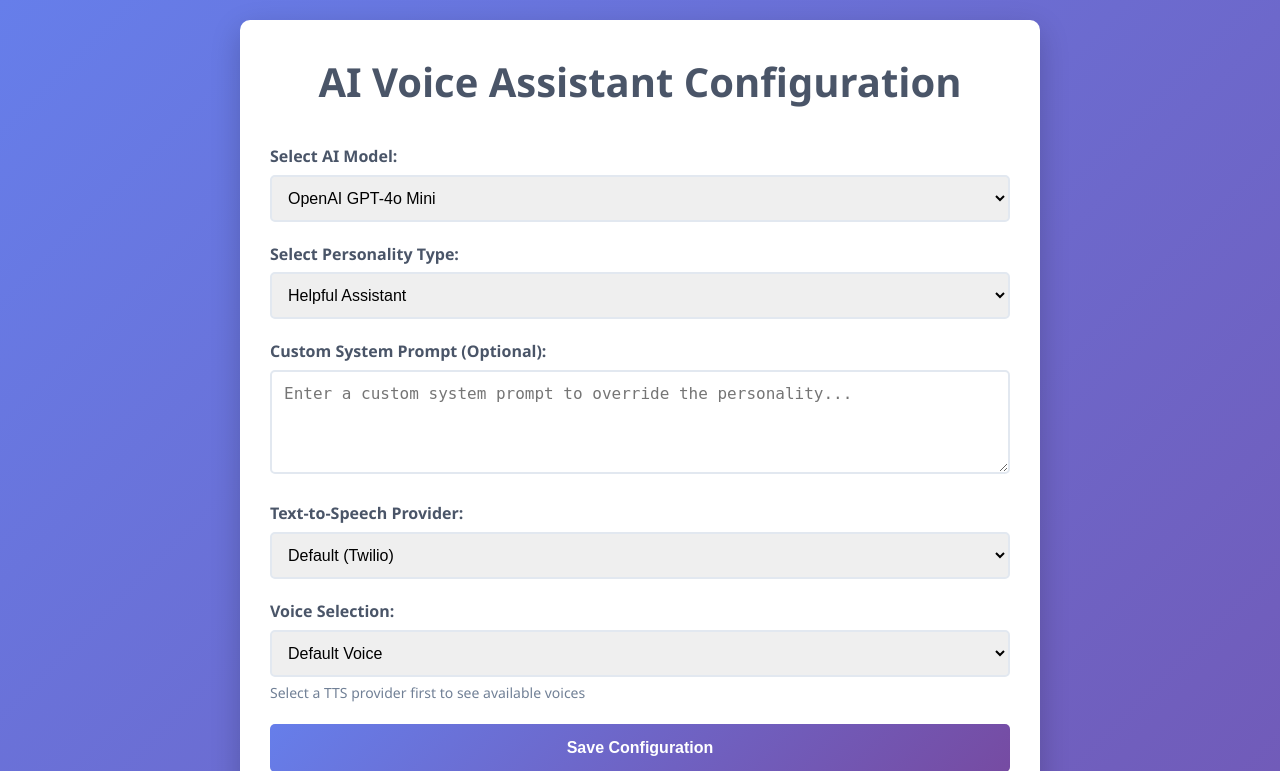
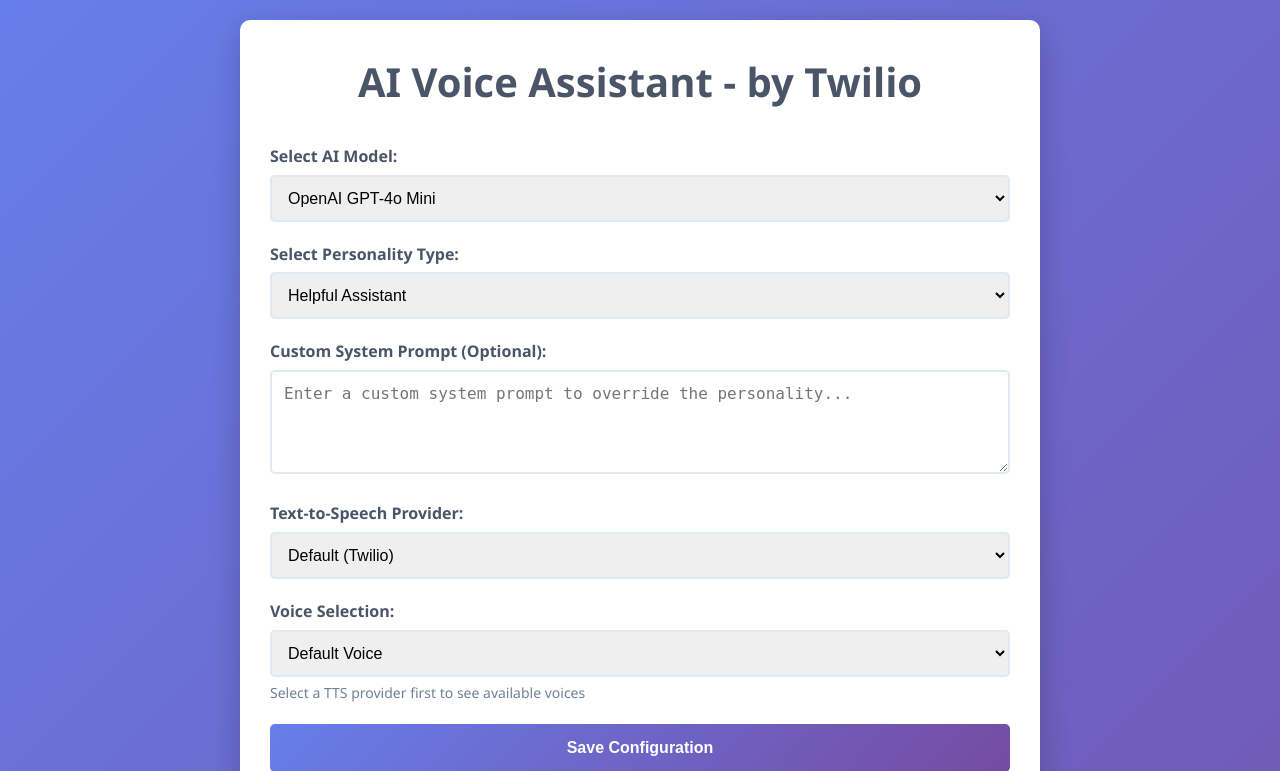
Before and after one commit to rishabkumar7/twilio-cr-byom, a FastAPI app: page / in a window 1280 px wide. Shown: the top 771 px of the page. Run offline with FastAPI, Linux system fonts and the light colour scheme.

Commit message:
added favicon and updated title

```diff
--- a/templates/index.html
+++ b/templates/index.html
@@ -3,12 +3,13 @@
 <head>
     <meta charset="UTF-8">
     <meta name="viewport" content="width=device-width, initial-scale=1.0">
-    <title>AI Voice Assistant Configuration</title>
+    <title>AI Voice Assistant powered by Twilio</title>
     <link rel="stylesheet" href="/static/style.css">
+    <link id ="favicon" rel="icon" href="{{ url_for('static', path='favicon.png') }}">
 </head>
 <body>
     <div class="container">
-        <h1>AI Voice Assistant Configuration</h1>
+        <h1>AI Voice Assistant - by Twilio</h1>
 
         <form id="configForm">
             <div class="form-group">
```
Also changed, not shown: static/favicon.png (added).
